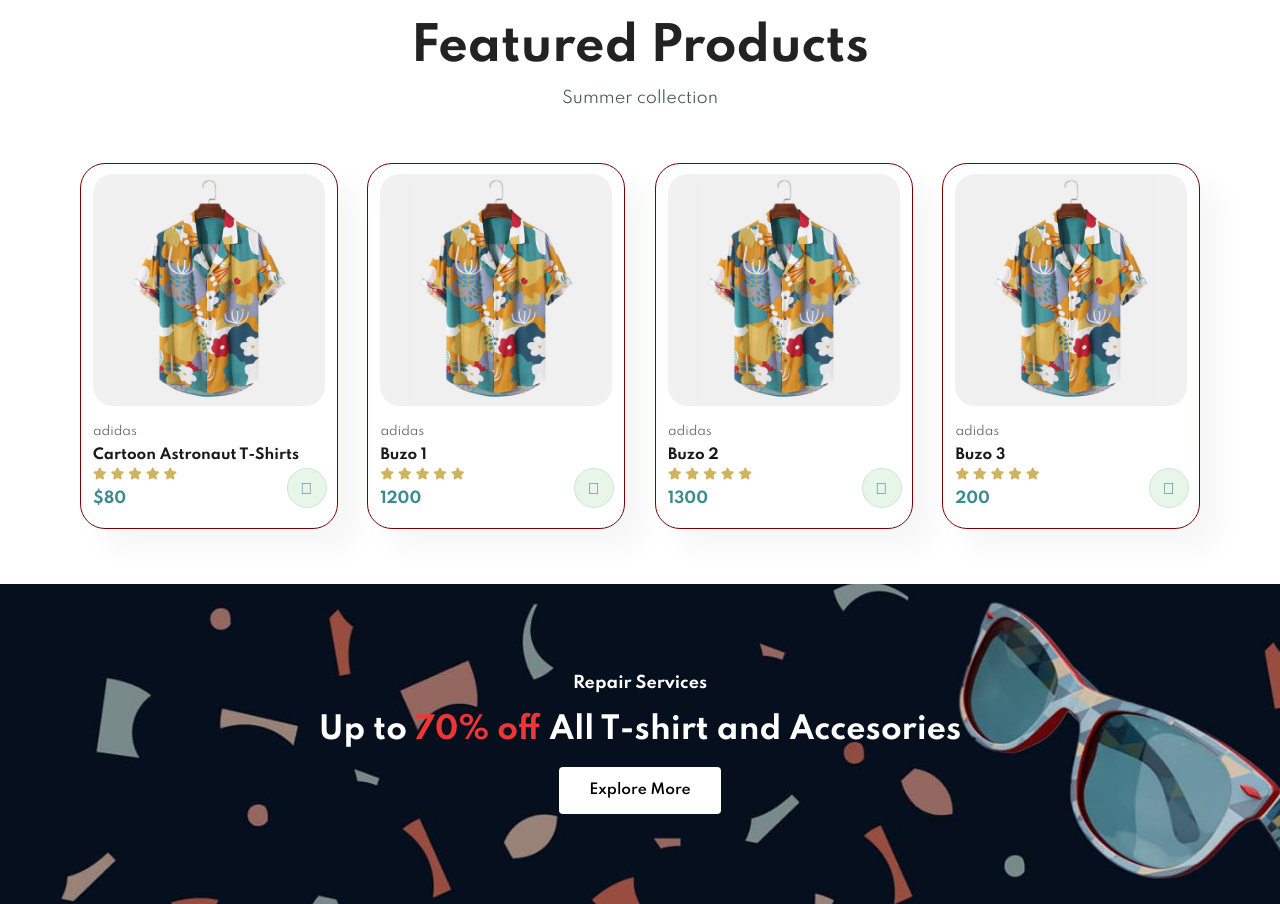
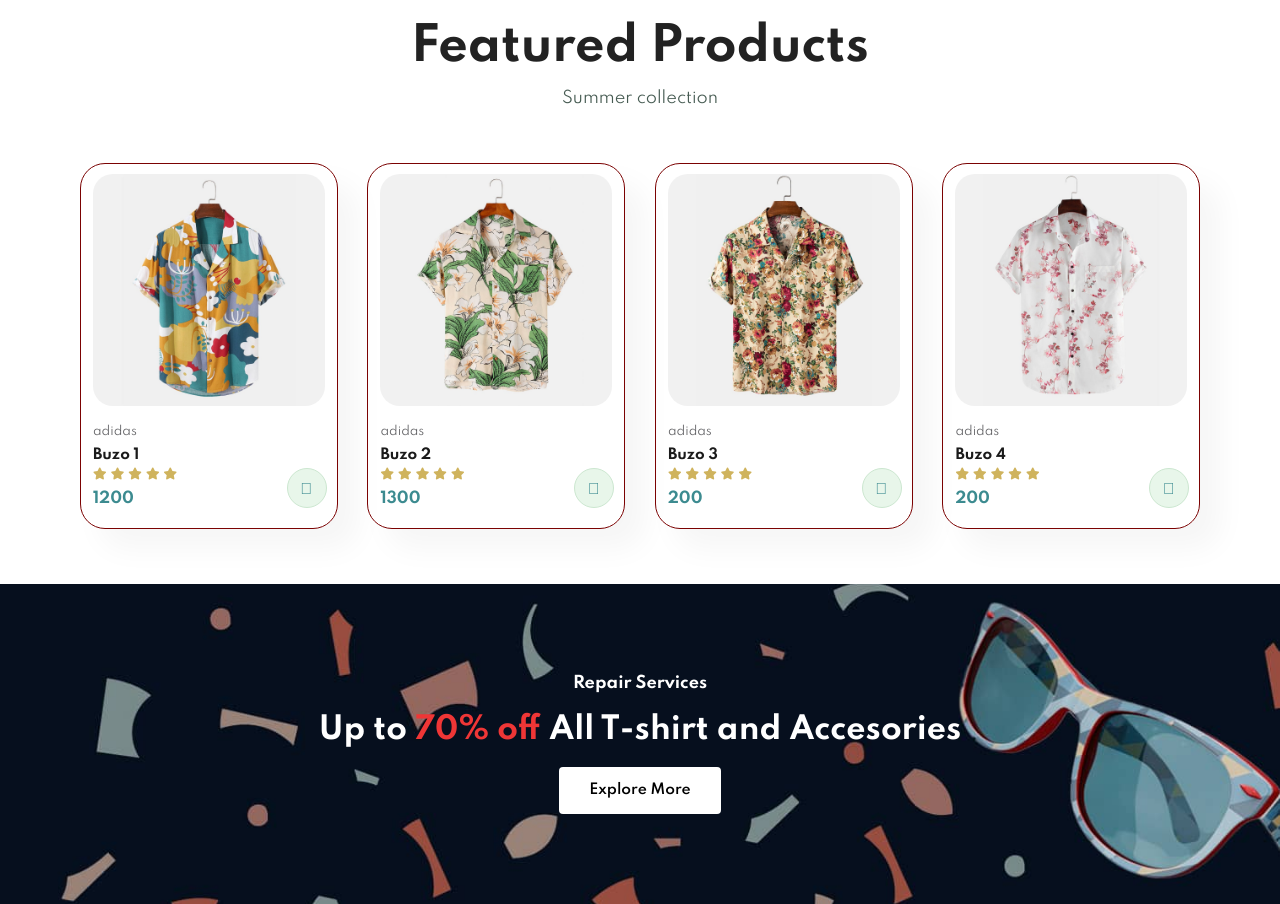
Before and after one commit to marie177/Cart, a plain HTML site: page index.html in a window 1280 px wide. Shown: the part 1120-2024 px from the top of the page. Drawn offline with Linux system fonts and the light colour scheme.

Commit message:
fix imgs

```diff
--- a/index.html
+++ b/index.html
@@ -82,7 +82,7 @@
         <h2>Featured Products</h2>
         <p>Summer collection</p>
         <div class="pro-container" id="pro-container">
-            <div class="pro">
+            <!-- <div class="pro">
                 <img src="images/products/f1.jpg" alt="">
                 <div class="des">
                     <span>adidas</span>
@@ -97,7 +97,7 @@
                     <h4>$80</h4>
                 </div>
                 <a href="#"><i class="fal fa-shopping-cart cart"></i></a>
-            </div>
+            </div> -->
         </div>
     </section>
 
--- a/scripts/app.js
+++ b/scripts/app.js
@@ -1,13 +1,16 @@
 const contenedorProductos = document.getElementById('pro-container');
 let stockProductos = [
     {
-        "id": 1, "nombre": "Buzo 1", "cantidad": 1, "desc": "Remera", "precio": 1200, "talle": "xl"
+        "id": 1, "nombre": "Buzo 1", "cantidad": 1, "desc": "Remera", "precio": 1200, "talle": "xl", "urlImage":"images/products/f1.jpg"
     },
     {
-        "id": 2, "nombre": "Buzo 2", "cantidad": 1, "desc": "Remera", "precio": 1300, "talle": "xl"
+        "id": 2, "nombre": "Buzo 2", "cantidad": 1, "desc": "Remera", "precio": 1300, "talle": "xl", "urlImage":"images/products/f2.jpg"
     },
     {
-        "id": 3, "nombre": "Buzo 3", "cantidad": 1, "desc": "Remera", "precio": 200, "talle": "xl"
+        "id": 3, "nombre": "Buzo 3", "cantidad": 1, "desc": "Remera", "precio": 200, "talle": "xl", "urlImage":"images/products/f3.jpg"
+    },
+    {
+        "id": 4, "nombre": "Buzo 4", "cantidad": 1, "desc": "Remera", "precio": 200, "talle": "xl", "urlImage":"images/products/f4.jpg"
     }
 ]
 
@@ -15,7 +18,7 @@ stockProductos.forEach((producto) => {
     const div = document.createElement('div');
     div.classList.add('pro');
     div.innerHTML = `
-    <img src="images/products/f1.jpg" alt="">
+    <img src="${producto.urlImage}" alt="">
     <div class="des">
         <span>adidas</span>
         <h5>${producto.nombre}</h5>
--- a/styles.css
+++ b/styles.css
@@ -703,11 +703,15 @@ footer .copyright {
     }
 }
 
+
+
+
 #cart{
     display: flex;
     flex-direction: column;
     justify-content: center;
-    align-items: center;
+    align-items: flex-start;
+    justify-content: flex-start;
     text-align: center;
     width: 35%;
     margin: 0 auto;
@@ -720,6 +724,7 @@ footer .copyright {
     box-shadow: 0 40px 60px rgba(0, 0, 0, 0.1);
     padding: 80px 0 0 10px;
     transition: 0.6s;
+    z-index: 999;
 }
 
 .productCart{
```
